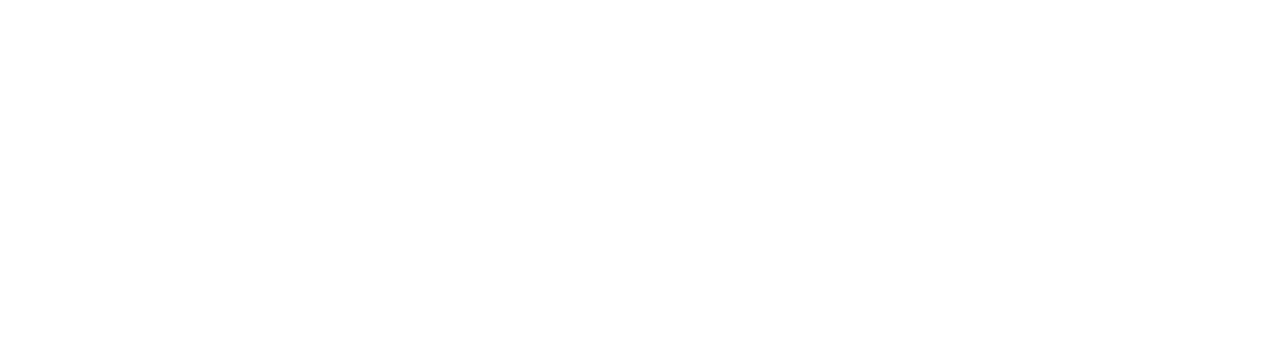
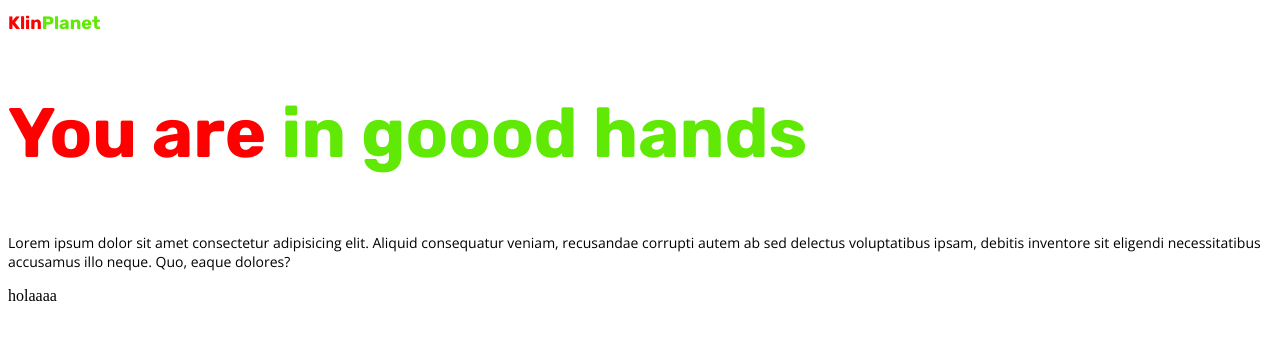
Before and after one commit to PcabanillasQ/web-KilmPlanet, a plain HTML site: page index.html in a window 1280 px wide. Drawn offline with nearby package versions, Linux system fonts and the light colour scheme.

Commit message:
Agregando variables Sass y css

```diff
--- a/index.html
+++ b/index.html
@@ -5,8 +5,22 @@
   <meta http-equiv="X-UA-Compatible" content="IE=edge">
   <meta name="viewport" content="width=device-width, initial-scale=1.0">
   <title>KlinPlanet</title>
+  <link rel="preconnect" href="https://fonts.gstatic.com">
+  <link rel="preconnect" href="https://fonts.gstatic.com">
+  <link href="https://fonts.googleapis.com/css2?family=Open+Sans:wght@300;400;600;700&family=Rubik:wght@400;500;600;700;800&display=swap" rel="stylesheet">
+  <link rel="stylesheet" href="css/styles.css">
 </head>
 <body>
+  <!-- HEADER -->
+  <header class="header">
 
-</body>
-</html>
+    <h1 class="header-title">Klin<span>Planet</span></h1>
+    <h2 class="header-slogan">You are <span>in goood hands</span></h2>
+    <p class="header-parrafo">Lorem ipsum dolor sit amet consectetur adipisicing elit. Aliquid consequatur veniam, recusandae corrupti autem ab sed delectus voluptatibus ipsam, debitis inventore sit eligendi necessitatibus accusamus illo neque. Quo, eaque dolores?</p>
+    <p class="header-texto"> holaaaa</p>
+  </header>
+  <!-- END HEADER -->
+
+
+  </body>
+  </html>
--- /dev/null
+++ b/scss/_header.scss
@@ -0,0 +1,37 @@
+.header{
+
+  .header-title{
+    font-family: $font-title;
+    font-size: $size-logo;
+    color: var(--color-primary);
+
+    span{
+      color: var(--color-secondary);
+    }
+  }
+
+  .header-slogan{
+    font-family: $font-title;
+    font-size: var(--size-slogan);
+    color: var(--color-primary);
+
+    span{
+      color: var(--color-secondary);
+    }
+  }
+
+  .header-parrafo{
+    font-family: $font-paragraph;
+    font-size: $size-paragraph;
+  }
+
+}
+
+@media (min-width:760px) {
+  .header-title, .header-slogan{
+    --color-primary: red;
+    --color-secondary: rgb(97, 233, 6);
+    --size-slogan: 70px;
+  }
+
+}
--- a/scss/_variables.scss
+++ b/scss/_variables.scss
@@ -0,0 +1,23 @@
+:root{
+  --color-primary: #1D214E;
+  --color-secondary: #04D7A2;
+  --size-slogan: 40px;
+}
+
+$color-primary: #1D214E;
+$color-secondary: #04D7A2;
+$bg-light: #FAF9FE;
+$bg-secondary-light: #E7FEF8;
+$color-texto: #666666;
+$color-texto-light: #BFBEC3;
+
+$rubik: 'Rubik', sans-serif;
+$open:'Open Sans', sans-serif;
+$font-title: $rubik;
+$font-paragraph: $open;
+
+$size-logo: 18px;
+$size-title: 52px;
+$size-subtitle: 20px;
+$size-slogan: 40px;
+$size-paragraph: 14px;
--- a/scss/styles.scss
+++ b/scss/styles.scss
@@ -1 +1,2 @@
 @import './variables';
+@import './header'
```
Also changed, not shown: css/styles.css, scss/_servicios.scss (added), 1 other file.
